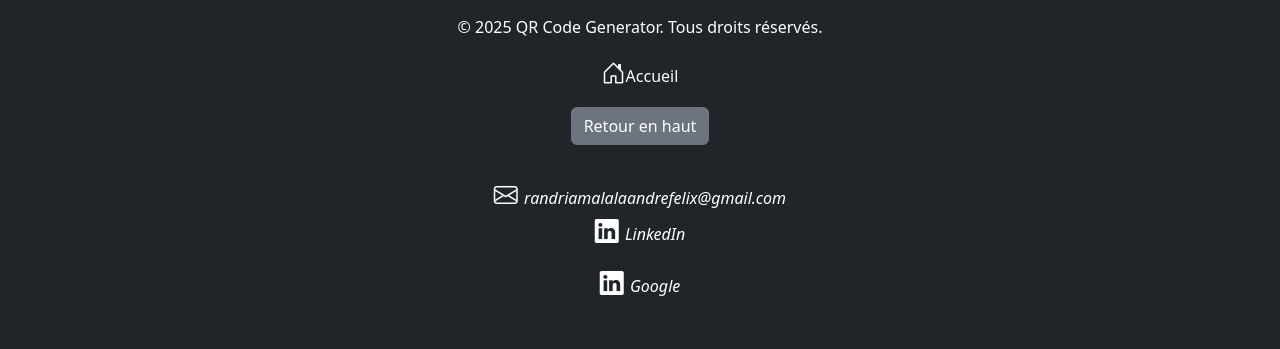
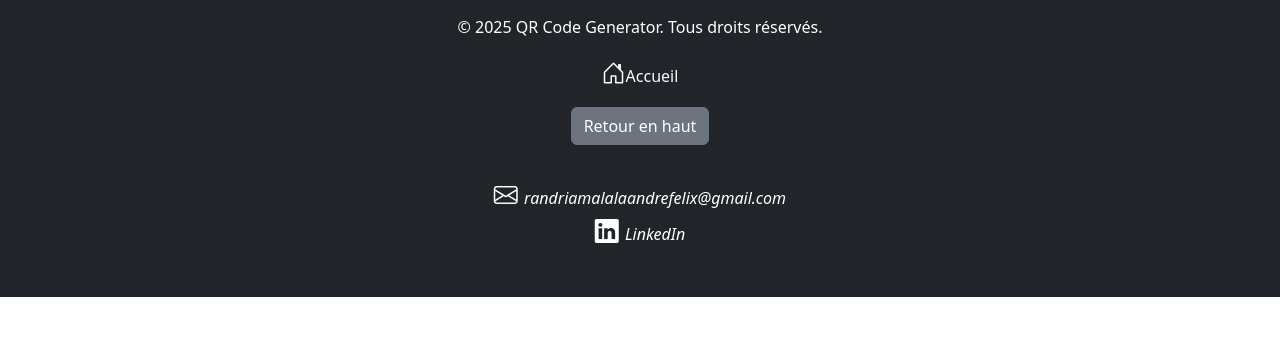
Before and after one commit to randriamalala5/qr-bar-encoding, a Flask app: page / in a window 1280 px wide. Shown: the part 1189-1538 px from the top of the page. After the commit the page ends 1486 px from the top, so only its background shows below. Run offline with Flask 2, Linux system fonts and the light colour scheme; some web fonts are replaced.

Commit message:
3 eme verification des erreurs au fichier requirements

```diff
--- a/requirements.txt
+++ b/requirements.txt
@@ -19,3 +19,4 @@ gunicorn==22.0.0
 Flask==2.2.2
 Werkzeug==2.2.2
 qrcode==7.4.2
+barcode==1.0.4
--- a/templates/index.html
+++ b/templates/index.html
@@ -15,7 +15,7 @@
 	<script src="../statics/js/js.js"></script>
 	<script src="../statics/js/bootstrap.bundle.min.js"></script>
     <title>QR code encoding</title>
-	<link rel="icon" type="image/png" href="{{ url_for('static', filename='images/g.gif') }}"><!--qrcode.png-->
+	<link rel="icon" type="image/png" href="{{ url_for('static', filename='images/qrcode.png') }}"><!--qrcode.png-->
 
 	<style>
         #qr-container img {
@@ -129,9 +129,6 @@
 			<p>
 			<i class="bi bi-linkedin"> <a class = 'no_ul' href='/in'>LinkedIn</a></i>
 			</p>
-			<p>
-			<i class="bi bi-linkedin"> <a class = 'no_ul' href='/google'>Google</a></i>
-			</p>
 		</div>
 	</div>
 
```
